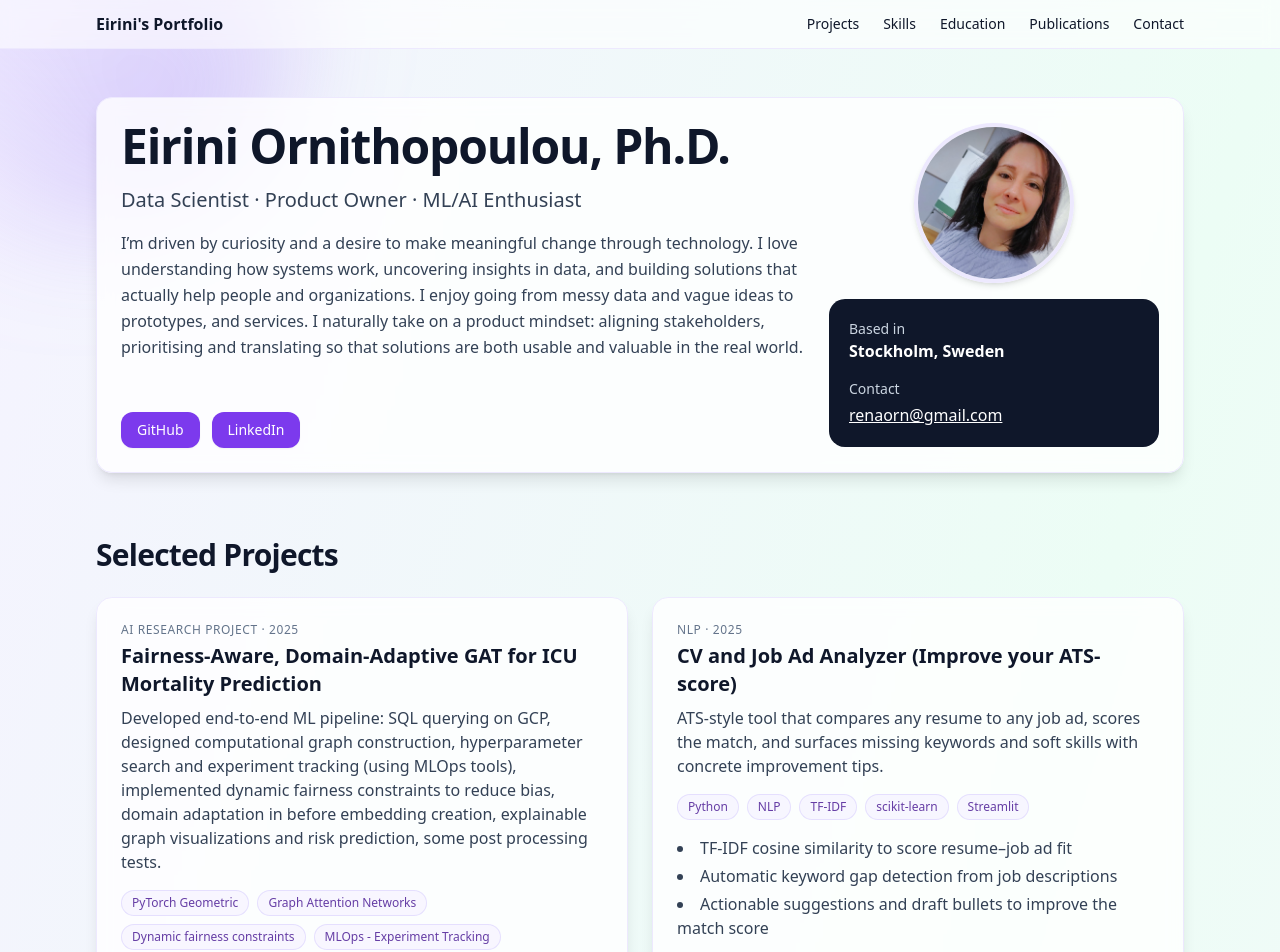
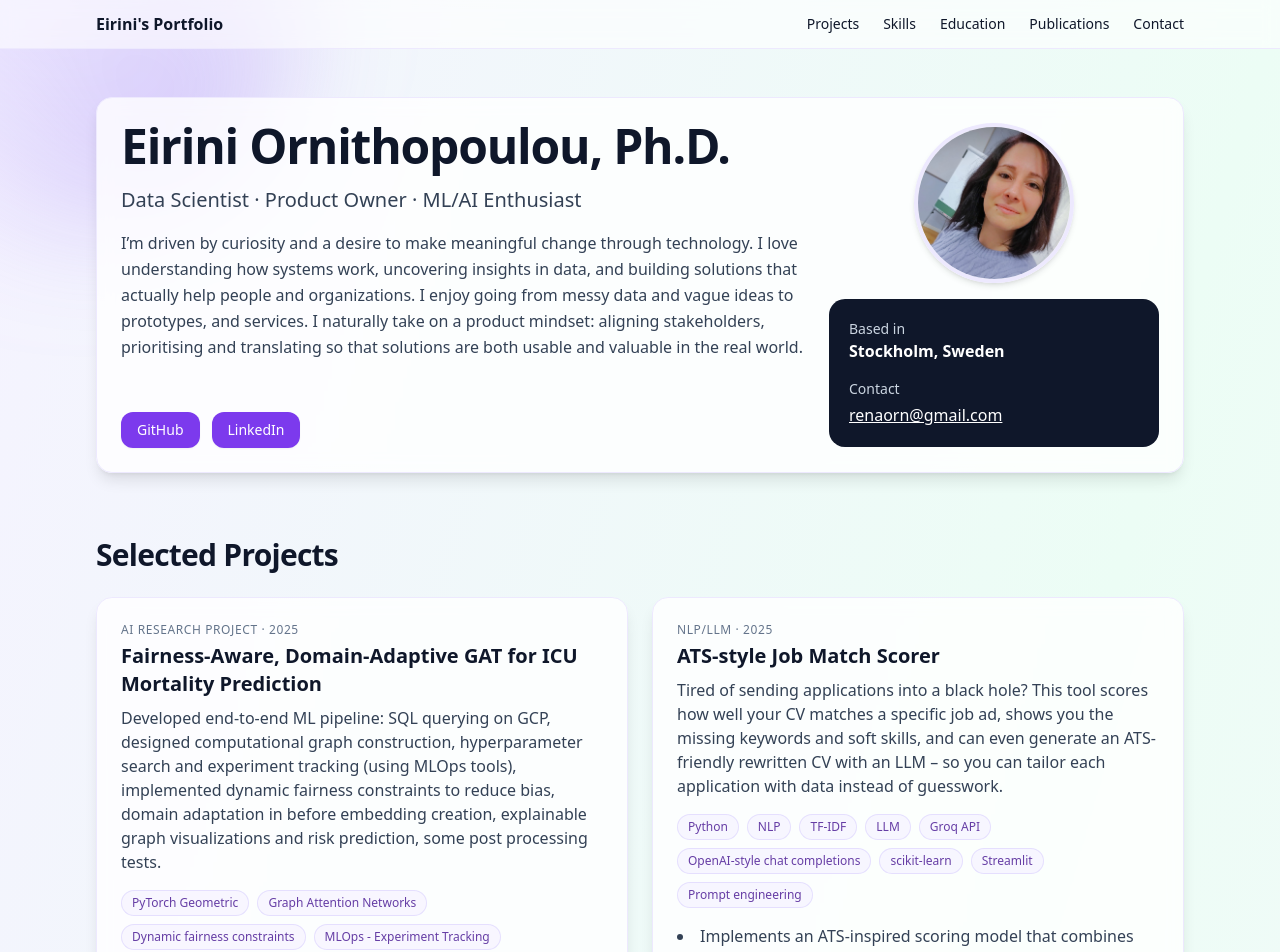
Before and after one commit to EiriniOr/eirini-portfolio, a React (Vite) app: page / in a window 1280 px wide. Shown: the top 952 px of the page. Built offline with nearby package versions, Linux system fonts and the light colour scheme.

Commit message:
Update the description of the ATS-style matcher

```diff
--- a/src/App.jsx
+++ b/src/App.jsx
@@ -92,24 +92,41 @@ const PROJECTS = [
       "Domain adaptation before embedding creation",
     ],
   },
-
 {
-  kind: "NLP",
-  title: "CV and Job Ad Analyzer (Improve your ATS-score)",
+  kind: "NLP/LLM",
+  title: "ATS-style Job Match Scorer",
   year: "2025",
   impact:
-    "ATS-style tool that compares any resume to any job ad, scores the match, and surfaces missing keywords and soft skills with concrete improvement tips.",
-  stack: ["Python", "NLP", "TF-IDF", "scikit-learn", "Streamlit"],
+    "Tired of sending applications into a black hole? This tool scores how well your CV matches a specific job ad, shows you the missing keywords and soft skills, and can even generate an ATS-friendly rewritten CV with an LLM – so you can tailor each application with data instead of guesswork.",
+  stack: [
+    "Python",
+    "NLP",
+    "TF-IDF",
+    "LLM",
+    "Groq API",
+    "OpenAI-style chat completions",
+    "scikit-learn",
+    "Streamlit",
+    "Prompt engineering"
+  ],
   links: [
-    { label: "Live Demo", href: "https://resume-analyzer-vzenm7bxsehqjeqecla8hy.streamlit.app/" },
-    { label: "GitHub", href: "https://github.com/EiriniOr/resume-analyzer" }
+    {
+      label: "Live Demo",
+      href: "https://resume-analyzer-vzenm7bxsehqjeqecla8hy.streamlit.app/"
+    },
+    {
+      label: "GitHub",
+      href: "https://github.com/EiriniOr/resume-analyzer"
+    }
   ],
   highlights: [
-    "TF-IDF cosine similarity to score resume–job ad fit",
-    "Automatic keyword gap detection from job descriptions",
-    "Actionable suggestions and draft bullets to improve the match score"
+    "Implements an ATS-inspired scoring model that combines TF-IDF similarity, keyword coverage (with light stemming), soft-skill detection, impact signals (%, revenue, latency, etc.), and a scorecard for must-have vs nice-to-have skills.",
+    "Supports both English and Swedish CVs/job ads with custom stopword lists, section-aware weighting (summary vs experience), and simple job-title matching to simulate real ATS behaviour more closely.",
+    "Built an LLM-assisted rewrite flow using the Groq API (Llama 3.1 8B) via an OpenAI-compatible chat endpoint, including prompt engineering to preserve truthfulness, avoid hallucinated skills, and keep an ATS-friendly structure.",
+    "Packaged everything into a Streamlit app with clear UX: CV upload or paste, job-ad input, detailed score breakdown, actionable suggestions, and an optional one-click LLM rewrite mode."
   ]
 },
+
   {
       kind: "Cloud Deployment · Smart Healthcare",
       title: "Heart Disease Risk Prediction API",
```
